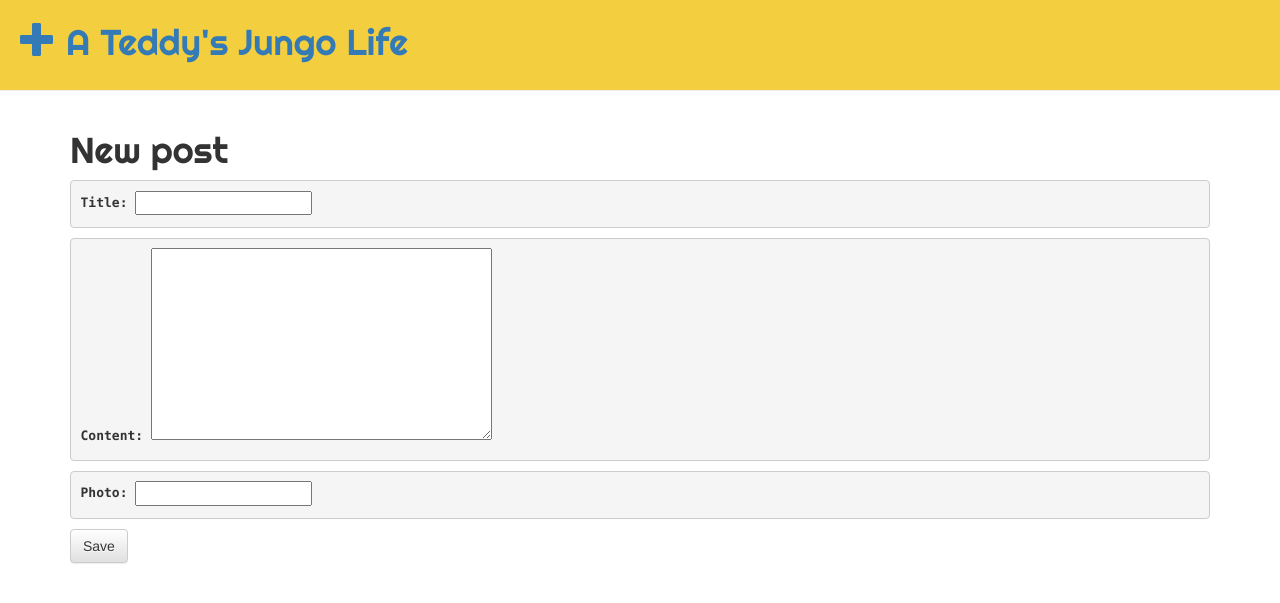
After one commit to TeddyGuo/django, a Django app: page /post/new/ in a window 1280 px wide. The commit adds this page. Shown: the top 603 px of the page. Run offline with Django 3.2, Linux system fonts and the light colour scheme; some libraries are stand-ins or nearby versions.

Commit message:
Finally, I got it done

```diff
--- /dev/null
+++ b/mysite/templates/base.html
@@ -0,0 +1,39 @@
+<!--base.html-->
+{% load staticfiles %}
+
+<!DOCTYPE html>
+<html>
+    <head>
+        <meta charset="utf-8">
+        <title>A Teddy's Jungo Life</title>
+        <link rel="stylesheet" href="//maxcdn.bootstrapcdn.com/bootstrap/3.2.0/css/bootstrap.min.css">
+        <link rel="stylesheet" href="//maxcdn.bootstrapcdn.com/bootstrap/3.2.0/css/bootstrap-theme.min.css">
+        <link href="https://fonts.googleapis.com/css?family=Righteous" rel="stylesheet">
+        <link rel="stylesheet" href="{% static 'css/walker.css' %}"/>
+        <style>
+            div.page-header > h1{
+                padding: 20px 20px 8px 20px;
+                margin-top: 0px;
+            }
+            div.page-header{
+                background-color: rgba(  241, 196, 15, 0.8);
+                margin-top: 0px;
+            }
+            h1, h2, h3, h4{
+                font-family: 'Righteous', cursive;
+            }
+        </style>
+    </head>
+    <body>
+        <div class="page-header">
+            <h1>
+                <a href= "{% url 'post_new'%}" class="top-menu"><span class="glyphicon glyphicon-plus"></span></a>
+                <a href="/">A Teddy's Jungo Life</a>
+            </h1>
+        </div>
+        <div  class="content container">
+            {% block content %}
+            {% endblock %}
+        </div>
+    </body>
+<html>
--- a/mysite/templates/home.html
+++ b/mysite/templates/home.html
@@ -33,6 +33,9 @@
     <body>
         <div class="page-header">
             <h1>
+                {% if user.is_authenticated %}
+                <a href= "{% url 'post_new'%}" class="top-menu"><span class="glyphicon glyphicon-plus"></span></a>
+                {% endif %}
                 <a href="/">A Teddy's Jungo Life</a>
             </h1>
         </div>
@@ -49,6 +52,7 @@
                     {% if post.photo %}
                     <div>
                         <img src="{{post.photo}}" alt="{{ post.title }}" width="350px" height="250px">
+                        <!--iframe width="350px" height="250px" src="{{post.photo}}" frameborder="0" allowfullscreen></iframe-->
                     </div>
                     {% else %}
                     <div></div>
--- a/mysite/templates/post.html
+++ b/mysite/templates/post.html
@@ -28,7 +28,7 @@
         #postContent{
             font-size: 22px;
         }
-        img{
+        img, iframe{
             display: block;
             margin: auto;
             width: 35%;
@@ -49,6 +49,9 @@
         <div id="postContent">
             {{ post.content }}
         </div>
+        {% if user.is_authenticated %}
+        <a class="btn btn-default" href="{% url 'post_edit' pk=post.pk %}"><span class="glyphicon glyphicon-pencil"></span></a>
+        {% endif %}
         <hr>
         <img src="{{ post.photo }}" alt="Cover photo for {{ post.title }}" width="350px" height="250px">
     </div>
--- /dev/null
+++ b/mysite/templates/post_edit.html
@@ -0,0 +1,12 @@
+{% extends 'base.html' %}
+
+{% block content %}
+<h1>New post</h1>
+<form method="POST" class="post-form">{% csrf_token %}
+    {% for field in form %}
+        {{ field.errors }}
+        <pre>{{ field.label_tag}} {{ field }}</pre>
+    {% endfor %}
+    <button type="submit" class="save btn btn-default">Save</button>
+</form>
+{% endblock %}
--- /dev/null
+++ b/mysite/walker/forms.py
@@ -0,0 +1,8 @@
+from django import forms
+from .models import Post
+
+class PostForm(forms.ModelForm):
+
+    class Meta:
+        model = Post
+        fields = ('title', 'content', 'photo')
--- a/mysite/walker/urls.py
+++ b/mysite/walker/urls.py
@@ -5,4 +5,6 @@ urlpatterns = [
     #首頁（正規表達式 ^$）
     url(r'^$', views.home, name='home'),
     url(r'^post/(?P<pk>\d+)/$', views.post_detail, name='post_detail'),
+    url(r'^post/new/$', views.post_new, name='post_new'),
+    url(r'^post/(?P<pk>\d+)/edit/$', views.post_edit, name='post_edit'),
 ]
--- a/mysite/walker/views.py
+++ b/mysite/walker/views.py
@@ -1,6 +1,8 @@
-from django.shortcuts import render, get_object_or_404
+from django.shortcuts import render, get_object_or_404, redirect
 from datetime import datetime
 from .models import Post
+from .forms import PostForm
+from django.utils import timezone
 
 # walker/views.py.
 def home(request):
@@ -11,3 +13,28 @@ def home(request):
 def post_detail(request, pk):
     post = get_object_or_404(Post, pk = pk)
     return render(request, 'post.html', {'post':post})
+def post_new(request):
+    if request.method == "POST":
+        form = PostForm(request.POST)
+        if form.is_valid():
+            post = form.save(commit=False)
+            post.author = request.user
+            post.published_date = timezone.now()
+            post.save()
+            return redirect('home')
+    else:
+        form = PostForm()
+    return render(request, 'post_edit.html', {'form': form})
+def post_edit(request, pk):
+    post = get_object_or_404(Post, pk=pk)
+    if request.method == "POST":
+        form = PostForm(request.POST, instance=post)
+        if form.is_valid():
+            post = form.save(commit=False)
+            post.author = request.user
+            post.published_date = timezone.now()
+            post.save()
+            return redirect('home')
+    else:
+        form = PostForm(instance=post)
+    return render(request, 'post_edit.html', {'form': form})
```
